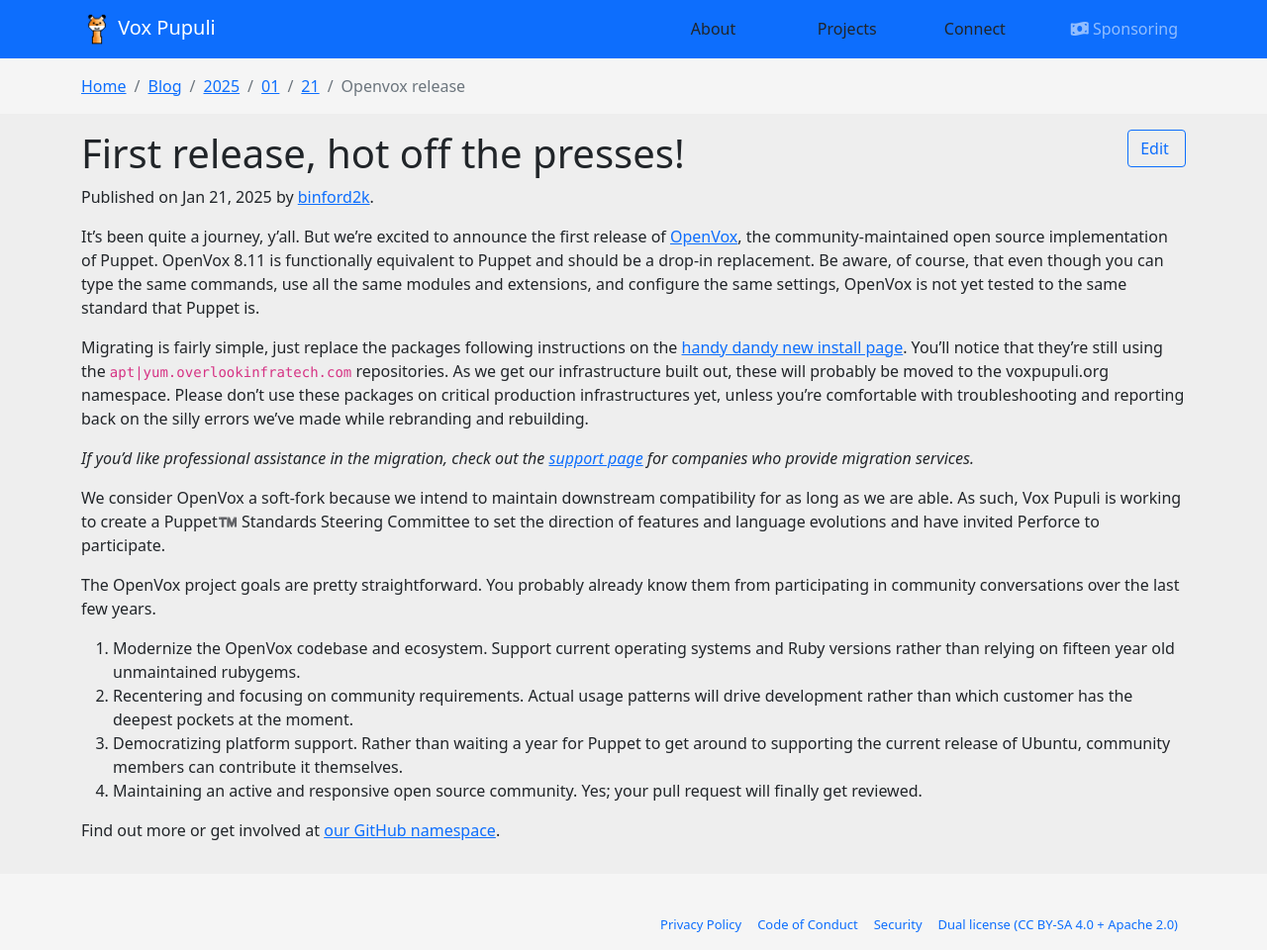
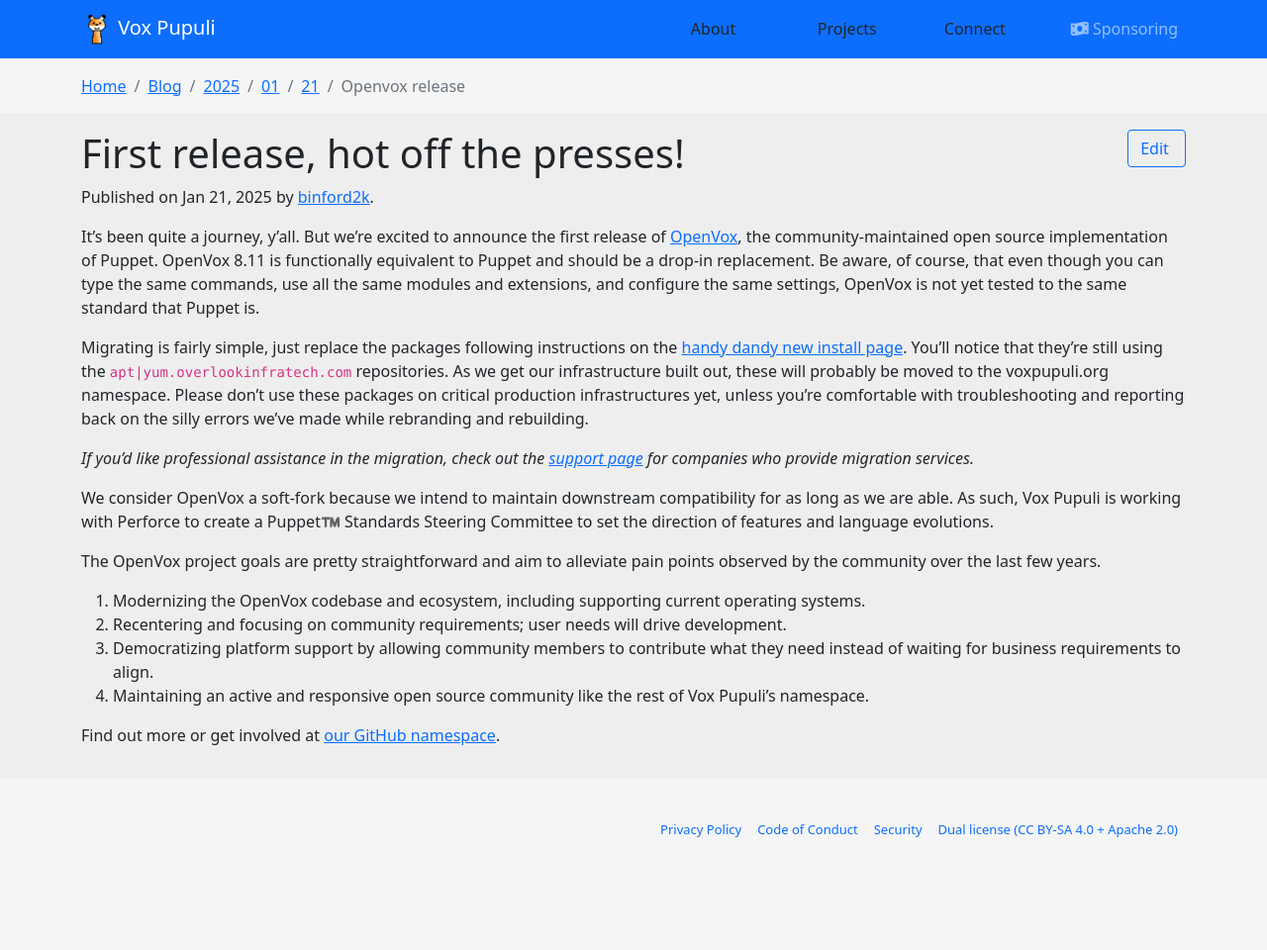
Before and after one commit to voxpupuli/voxpupuli.github.io, a Jekyll site: the page built from _posts/2025-01-21-openvox-release.md, in a window 1280 px wide. Shown: the whole page at 99% size. Built offline with Jekyll 4.4.1, drawn with Linux system fonts in a browser that asks for light colours; nearby versions of some CDN libraries; after the commit the page ends 900 px from its top, so only the background shows below that.

Commit message:
addressing reviews

```diff
--- a/_posts/2025-01-21-openvox-release.md
+++ b/_posts/2025-01-21-openvox-release.md
@@ -19,18 +19,13 @@
 > *If you’d like professional assistance in the migration, check out the [support page](/openvox/support/) for companies who provide migration services.*
 
 We consider OpenVox a soft-fork because we intend to maintain downstream compatibility for as long as we are able.
-As such, Vox Pupuli is working to create a Puppet™️ Standards Steering Committee to set the direction of features and language evolutions and have invited Perforce to participate.
+As such, Vox Pupuli is working with Perforce to create a Puppet™️ Standards Steering Committee to set the direction of features and language evolutions.
 
-The OpenVox project goals are pretty straightforward.
-You probably already know them from participating in community conversations over the last few years.
+The OpenVox project goals are pretty straightforward and aim to alleviate pain points observed by the community over the last few years.
 
-1. Modernize the OpenVox codebase and ecosystem.
-    Support current operating systems and Ruby versions rather than relying on fifteen year old unmaintained rubygems.
-2. Recentering and focusing on community requirements.
-    Actual usage patterns will drive development rather than which customer has the deepest pockets at the moment.
-3. Democratizing platform support.
-    Rather than waiting a year for Puppet to get around to supporting the current release of Ubuntu, community members can contribute it themselves.
-4. Maintaining an active and responsive open source community.
-    Yes; your pull request will finally get reviewed.
+1. Modernizing the OpenVox codebase and ecosystem, including supporting current operating systems.
+2. Recentering and focusing on community requirements; user needs will drive development.
+3. Democratizing platform support by allowing community members to contribute what they need instead of waiting for business requirements to align.
+4. Maintaining an active and responsive open source community like the rest of Vox Pupuli's namespace.
 
 Find out more or get involved at [our GitHub namespace](https://github.com/openvoxproject).
```
